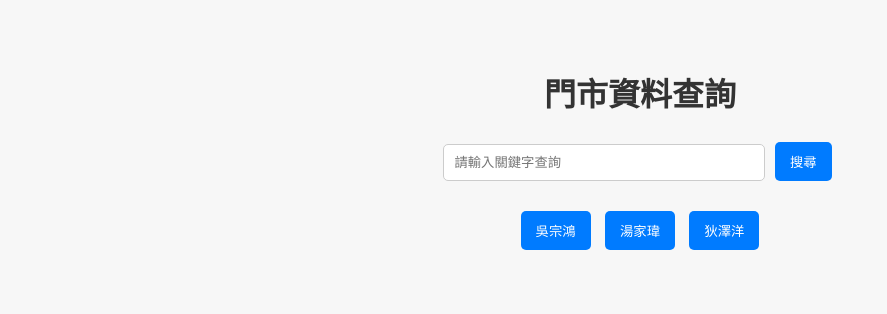
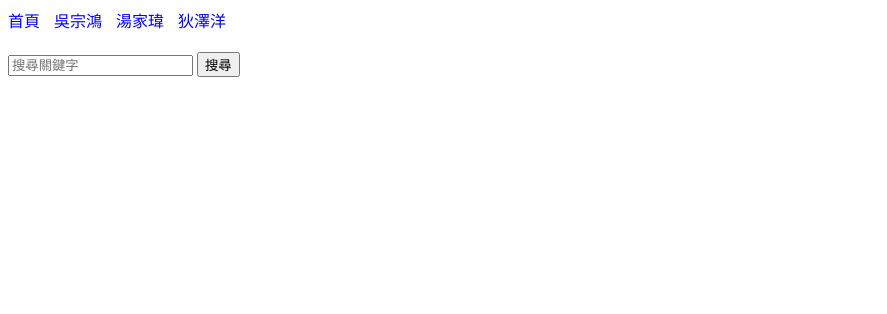
Before and after one commit to Diyn19/flask-excel-website, a Flask app: template templates/index.html in a window 1280 px wide. Shown: the top 314 px of the page, without its empty margins (0-887 px from the left). Run offline with Flask 3, Linux system fonts and the light colour scheme; the template is opened without the code that fills it, so the values that code supplies are empty.

Commit message:
修正個人分頁結構、顯示 A1~J6、排除 NaT nan 顯示空白

```diff
--- a/app.py
+++ b/app.py
@@ -3,43 +3,41 @@
 
 app = Flask(__name__)
 
-# 處理資料並清除 NaT/nan
-def clean_df(df):
-    df.columns = df.columns.str.replace('\n', '', regex=False)
+# 主頁資料：讀取第 14 列為欄位名稱，最多 212 筆
+def load_main_data():
+    df = pd.read_excel('data.xlsx', header=13, nrows=212)
+    df.columns = df.columns.str.replace('\n', '', regex=False)  # 移除欄位中的換行符號
+    df = df.fillna('')  # 將 NaN / NaT 替換為空白
+    return df
+
+# 個人資料表：讀取 A1~J6（無標題列）
+def load_person_data(sheet_name):
+    df = pd.read_excel('data.xlsx', sheet_name=sheet_name, usecols="A:J", nrows=6, header=None)
     df = df.fillna('')
-    return df
+    return df.values.tolist()
 
 @app.route('/')
 def index():
-    df = pd.read_excel('data.xlsx', sheet_name=0, header=13, nrows=212, usecols="A:J")
-    df = clean_df(df)
+    df = load_main_data()
 
-    # 篩選顯示欄位
-    df = df[['門市編號', '門市名稱', '鄉鎮市區', 'PMQ2檢核', 'EDC檢核', '發票機檢核', '數量']]
+    # 只顯示特定欄位
+    display_columns = ['門市編號', '門市名稱', '鄉鎮市區', 'PMQ2檢核', 'EDC檢核', '發票機檢核', '數量']
+    df = df[[col for col in display_columns if col in df.columns]]
 
-    # 搜尋
+    # 關鍵字搜尋（模糊比對）
     keyword = request.args.get('keyword', '')
     if keyword:
         df = df[df.apply(lambda row: row.astype(str).str.contains(keyword, case=False).any(), axis=1)]
 
-    return render_template('index.html', tables=df.to_dict(orient='records'), keyword=keyword, personal_page=False)
+    return render_template('index.html', tables=df.to_dict(orient='records'), keyword=keyword, personal=False)
 
 @app.route('/<name>')
-def personal(name):
-    sheet_map = {
-        '吳宗鴻': '吳宗鴻',
-        '湯家瑋': '湯家瑋',
-        '狄澤洋': '狄澤洋'
-    }
-
-    sheet_name = sheet_map.get(name, None)
-    if not sheet_name:
-        return f"找不到{name}的分頁", 404
-
-    df = pd.read_excel('data.xlsx', sheet_name=sheet_name, usecols="A:J", nrows=6)
-    df = clean_df(df)
-
-    return render_template('index.html', tables=df.to_dict(orient='records'), keyword=name, personal_page=True)
+def person_page(name):
+    try:
+        tables = load_person_data(name)
+        return render_template('index.html', tables=tables, keyword=name, personal=True)
+    except Exception as e:
+        return f"⚠️ 找不到工作表「{name}」或讀取錯誤：{str(e)}", 404
 
 if __name__ == '__main__':
     app.run(debug=True)
--- a/templates/index.html
+++ b/templates/index.html
@@ -1,95 +1,75 @@
 <!DOCTYPE html>
-<html lang="zh-Hant">
+<html>
 <head>
     <meta charset="UTF-8">
-    <title>門市資料查詢</title>
+    <title>Excel 資料展示</title>
     <style>
-        body {
-            font-family: Arial, sans-serif;
-            padding: 40px;
-            background-color: #f7f7f7;
+        table {
+            border-collapse: collapse;
+            width: 100%;
         }
-        h1 {
-            text-align: center;
-            color: #333;
+        th, td {
+            border: 1px solid #ccc;
+            padding: 8px;
+            text-align: left;
+            white-space: nowrap;
         }
-        form, .buttons {
-            text-align: center;
+        th {
+            background-color: #f2f2f2;
+        }
+        .search {
             margin-bottom: 20px;
         }
-        input[type="text"] {
-            padding: 10px;
-            width: 300px;
-            border-radius: 5px;
-            border: 1px solid #ccc;
+        .nav {
+            margin-bottom: 20px;
         }
-        button {
-            padding: 10px 15px;
-            margin: 5px;
-            background-color: #007BFF;
-            color: white;
-            border: none;
-            border-radius: 5px;
-            cursor: pointer;
-        }
-        table {
-            width: 100%;
-            border-collapse: collapse;
-            background-color: white;
-            box-shadow: 0 0 10px rgba(0, 0, 0, 0.1);
-            table-layout: fixed;
-        }
-        th, td {
-            border: 1px solid #ddd;
-            padding: 12px;
-            text-align: center;
-            word-wrap: break-word;
-        }
-        th {
-            background-color: #007BFF;
-            color: white;
-        }
-        tr:hover {
-            background-color: #f1f1f1;
+        .nav a {
+            margin-right: 10px;
+            text-decoration: none;
+            color: blue;
         }
     </style>
 </head>
 <body>
-    <h1>門市資料查詢</h1>
+    <div class="nav">
+        <a href="/">首頁</a>
+        <a href="/吳宗鴻">吳宗鴻</a>
+        <a href="/湯家瑋">湯家瑋</a>
+        <a href="/狄澤洋">狄澤洋</a>
+    </div>
 
-    {% if not personal_page %}
+    {% if not personal %}
+    <div class="search">
         <form method="get">
-        <input type="text" name="keyword" placeholder="請輸入關鍵字查詢" value="{{ keyword }}">
+            <input type="text" name="keyword" placeholder="搜尋關鍵字" value="{{ keyword }}">
             <button type="submit">搜尋</button>
         </form>
+    </div>
     {% endif %}
 
-    <div class="buttons">
-        <a href="/吳宗鴻"><button>吳宗鴻</button></a>
-        <a href="/湯家瑋"><button>湯家瑋</button></a>
-        <a href="/狄澤洋"><button>狄澤洋</button></a>
-        {% if personal_page %}
-            <a href="/"><button style="background-color: #6c757d;">回首頁</button></a>
-        {% endif %}
-    </div>
-
     <table>
-        <thead>
+        {% if tables and tables[0] is mapping %}
         <tr>
             {% for key in tables[0].keys() %}
                 <th>{{ key }}</th>
             {% endfor %}
         </tr>
-        </thead>
-        <tbody>
         {% for row in tables %}
         <tr>
-                {% for value in row.values() %}
-                    <td>{{ value }}</td>
+            {% for cell in row.values() %}
+                <td>{{ cell }}</td>
             {% endfor %}
         </tr>
         {% endfor %}
-        </tbody>
+        {% else %} {# 個人頁面: 顯示純二維資料 #}
+        {% for row in tables %}
+        <tr>
+            {% for cell in row %}
+                <td>{{ cell }}</td>
+            {% endfor %}
+        </tr>
+        {% endfor %}
+        {% endif %}
     </table>
 </body>
 </html>
```
Lines whose indentation alone changed are shown as unchanged.
